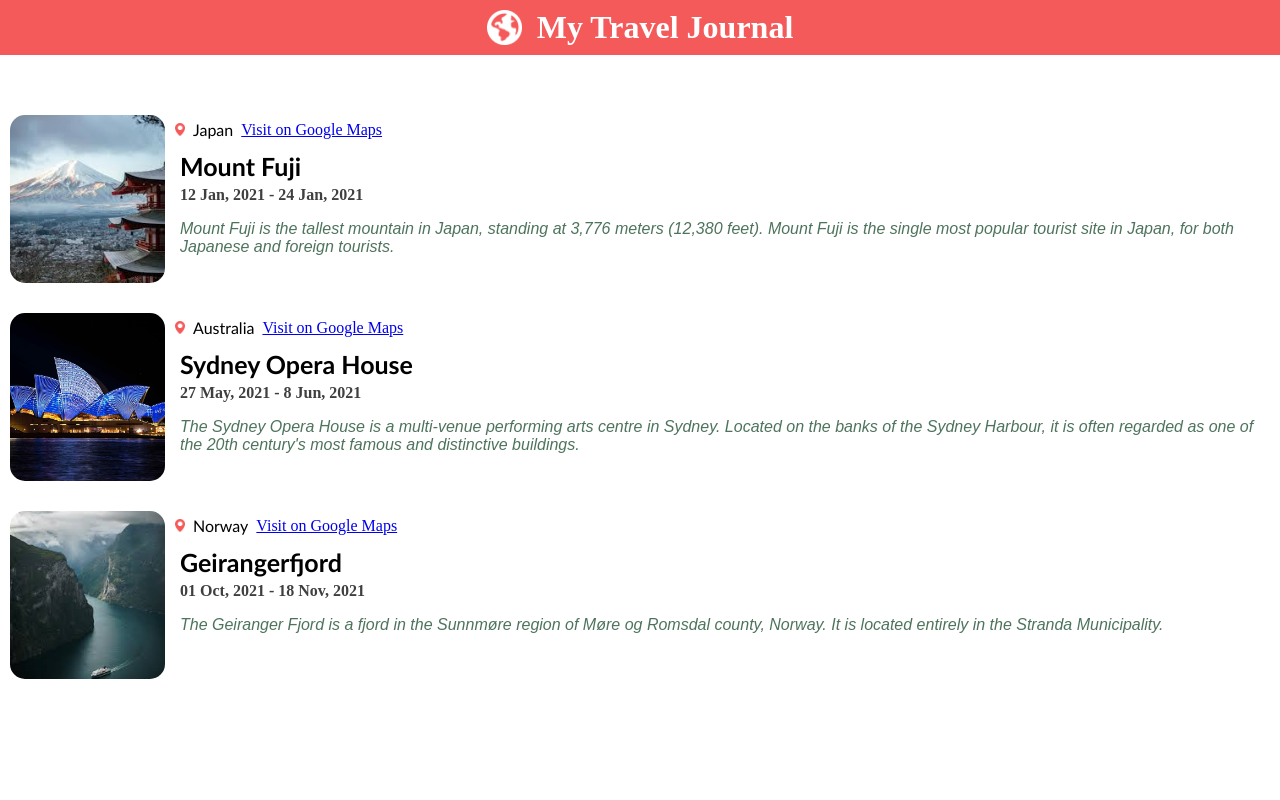
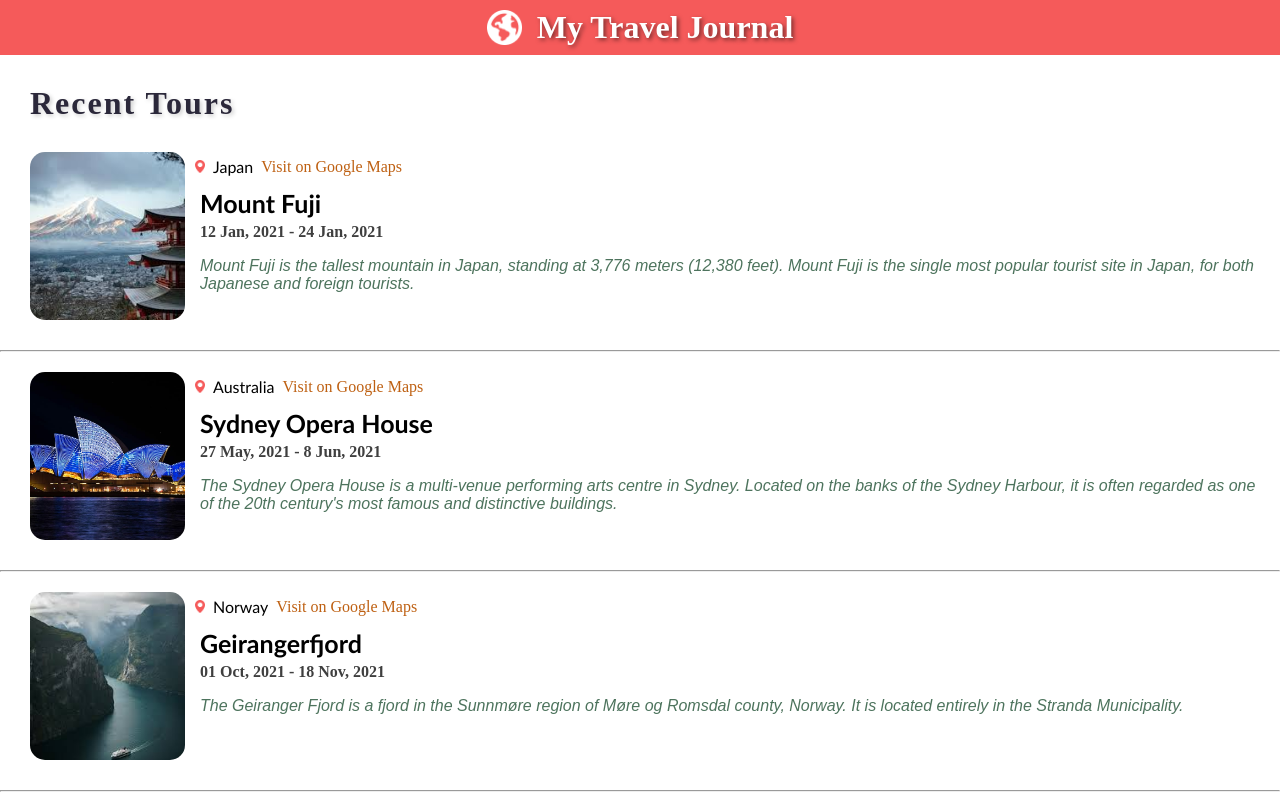
Before and after one commit to Kabileshwaran183/P4-Travel-Journal, a React (Vite) app: page / in a window 1280 px wide. Built offline with nearby package versions, Linux system fonts and the light colour scheme.

Commit message:
some more updates(webkit, a:visited)

```diff
--- a/src/App.jsx
+++ b/src/App.jsx
@@ -14,7 +14,9 @@ function App() {
   return (
     <>
       <Header/>
+      <h1 class="sub-title">Recent Tours</h1>
       {entryElements}
+
       </>
   )
 }
--- a/src/components/Entry.jsx
+++ b/src/components/Entry.jsx
@@ -1,6 +1,7 @@
 import locIcon from '/assets/marker.png'
 export default function Entry(props){
     return(
+        <>
         <article className="journal-entry">
             <div className="city-img-container">
                 <img src={props.image} className="city-img" />
@@ -15,6 +16,9 @@ export default function Entry(props){
                 <p className="trip-date">{props.dates}</p>
                 <p className="trip-details">{props.details}</p>
             </div>
+
         </article>
+        <hr />
+        </>
     )
 }
--- a/src/index.css
+++ b/src/index.css
@@ -8,17 +8,30 @@ header{
     justify-content: center;
     align-items: center;
     height: 55px;
-    margin-bottom:50px;
+    margin-bottom:30px;
+    text-shadow: 2px 2px 4px rgba(0, 0, 0, 0.5);
 }
 header > img{
     width: 35px;
     margin-right: 15px;
+}
+@import url('https://fonts.googleapis.com/css2?family=Pacifico&display=swap');
 
+.sub-title {
+font-size: 2rem;
+font-weight: bold;
+font-family: 'Pacifico', cursive;
+color: #2B283A;
+text-shadow: 2px 2px 4px rgba(0, 0, 0, 0.2);
+letter-spacing: 2px;
+margin: 20px 30px;
 }
 article.journal-entry {
     padding:10px;
     display: flex;
     margin-top:10px;
+    margin-left: 20px;
+    margin-bottom: 20px;
 }
 
 article > .city-img-container{
@@ -73,3 +86,10 @@ article >.trip-info .trip-details{
 article >.trip-info .city-title >img{
     width:10px;
 }
+article >.trip-info .city-title >a{
+    text-decoration: none;
+    color: #be6012;
+}
+article >.trip-info .city-title >a:visited{
+    color:#eea20a;
+}
```
